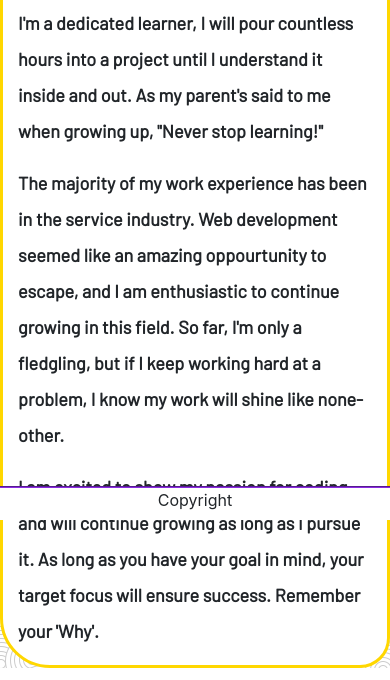
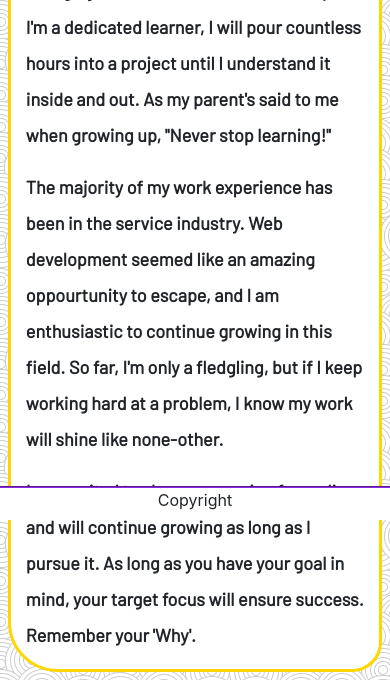
Before and after one commit to pattenbranden/New-Portfolio, a plain HTML site: page index.html in a window 390 px wide. Shown: the part 324-1004 px from the top of the page. Drawn offline with nearby package versions, Linux system fonts and the light colour scheme; a script that the page names is missing; a web font is replaced by a local one.

Commit message:
responsive margin main elements to 2%

```diff
--- a/assets/css/style.css
+++ b/assets/css/style.css
@@ -131,7 +131,8 @@ footer {
         align-items: center;
     }
     .body-element {
-        margin-top: 1%;
+        /* margin-top: 1%; */
+        margin: 2%;
         background-color: white;
         border: 3px solid gold ;
         border-radius: 15px 50px 30px;
```
